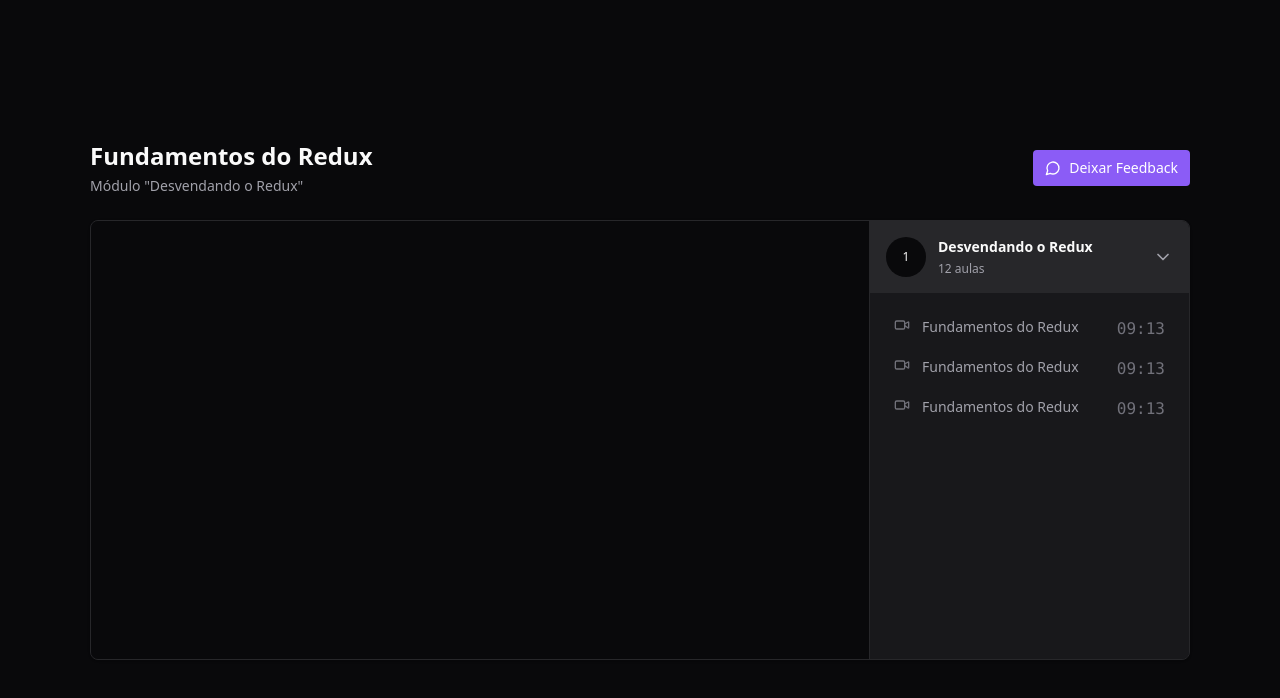
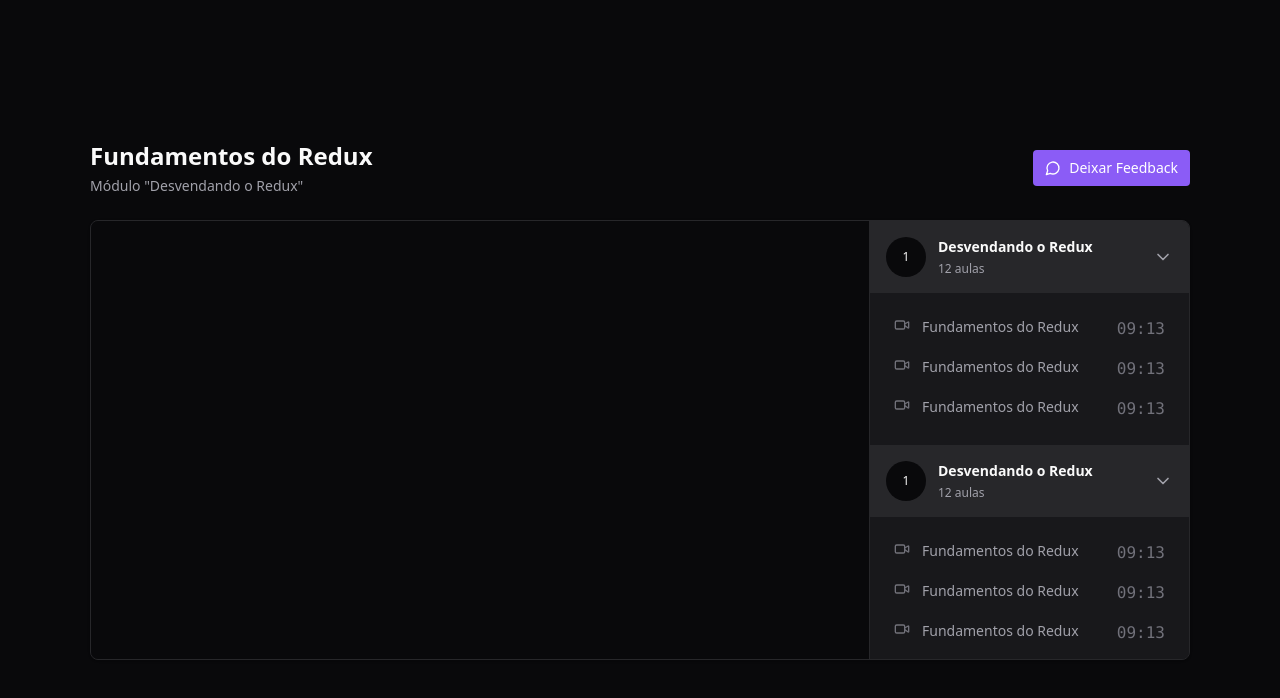
Before and after one commit to Israelkilday/react-redux-zustand, a React (Vite) app: page / in a window 1280 px wide. Shown: the top 698 px of the page. Built offline with nearby package versions, Linux system fonts and the light colour scheme.

Commit message:
chore: add  tailwind-scrollbar

```diff
--- a/package.json
+++ b/package.json
@@ -32,6 +32,7 @@
     "git-commit-msg-linter": "^5.0.8",
     "prettier": "^3.3.2",
     "prettier-plugin-tailwindcss": "^0.6.5",
+    "tailwind-scrollbar": "^3.1.0",
     "tailwindcss": "^3.4.4",
     "typescript": "^5.2.2",
     "vite": "^5.2.0"
--- a/src/pages/Player.tsx
+++ b/src/pages/Player.tsx
@@ -20,7 +20,7 @@
           </button>
         </div>
 
-        <main className="relative flex overflow-hidden rounded-lg border border-zinc-800 bg-zinc-900 shadow">
+        <main className="relative flex overflow-hidden rounded-lg border border-zinc-800 bg-zinc-900 pr-80 shadow">
           <div className="flex-1">
             <div className="aspect-video w-full bg-zinc-950">
               <ReactPlayer
@@ -32,7 +32,89 @@
             </div>
           </div>
 
-          <aside className="w-80 border-l border-zinc-800 bg-zinc-900">
+          <aside className="absolute bottom-0 right-0 top-0 w-80 overflow-y-scroll border-l border-zinc-800 bg-zinc-900">
+            <div>
+              <button className="flex w-full items-center gap-3 bg-zinc-800 p-4">
+                <div className="flex h-10 w-10 items-center justify-center rounded-full bg-zinc-950 text-xs">
+                  1
+                </div>
+
+                <div className="flex flex-col gap-1 text-left">
+                  <strong className="text-sm">Desvendando o Redux</strong>
+                  <span className="text-xs text-zinc-400">12 aulas</span>
+                </div>
+
+                <ChevronDown className="ml-auto h-5 w-5 text-zinc-400" />
+              </button>
+
+              <nav className="relative flex flex-col gap-4 p-6">
+                <button className="items flex gap-3 text-sm text-zinc-400">
+                  <Video className="h-4 w-4 text-zinc-500" />
+                  <span>Fundamentos do Redux</span>
+                  <span className="ml-auto font-mono text-base text-zinc-500">
+                    09:13
+                  </span>
+                </button>
+
+                <button className="items flex gap-3 text-sm text-zinc-400">
+                  <Video className="h-4 w-4 text-zinc-500" />
+                  <span>Fundamentos do Redux</span>
+                  <span className="ml-auto font-mono text-base text-zinc-500">
+                    09:13
+                  </span>
+                </button>
+
+                <button className="items flex gap-3 text-sm text-zinc-400">
+                  <Video className="h-4 w-4 text-zinc-500" />
+                  <span>Fundamentos do Redux</span>
+                  <span className="ml-auto font-mono text-base text-zinc-500">
+                    09:13
+                  </span>
+                </button>
+              </nav>
+            </div>
+
+            <div>
+              <button className="flex w-full items-center gap-3 bg-zinc-800 p-4">
+                <div className="flex h-10 w-10 items-center justify-center rounded-full bg-zinc-950 text-xs">
+                  1
+                </div>
+
+                <div className="flex flex-col gap-1 text-left">
+                  <strong className="text-sm">Desvendando o Redux</strong>
+                  <span className="text-xs text-zinc-400">12 aulas</span>
+                </div>
+
+                <ChevronDown className="ml-auto h-5 w-5 text-zinc-400" />
+              </button>
+
+              <nav className="relative flex flex-col gap-4 p-6">
+                <button className="items flex gap-3 text-sm text-zinc-400">
+                  <Video className="h-4 w-4 text-zinc-500" />
+                  <span>Fundamentos do Redux</span>
+                  <span className="ml-auto font-mono text-base text-zinc-500">
+                    09:13
+                  </span>
+                </button>
+
+                <button className="items flex gap-3 text-sm text-zinc-400">
+                  <Video className="h-4 w-4 text-zinc-500" />
+                  <span>Fundamentos do Redux</span>
+                  <span className="ml-auto font-mono text-base text-zinc-500">
+                    09:13
+                  </span>
+                </button>
+
+                <button className="items flex gap-3 text-sm text-zinc-400">
+                  <Video className="h-4 w-4 text-zinc-500" />
+                  <span>Fundamentos do Redux</span>
+                  <span className="ml-auto font-mono text-base text-zinc-500">
+                    09:13
+                  </span>
+                </button>
+              </nav>
+            </div>
+
             <div>
               <button className="flex w-full items-center gap-3 bg-zinc-800 p-4">
                 <div className="flex h-10 w-10 items-center justify-center rounded-full bg-zinc-950 text-xs">
```
Also changed, not shown: 1 other file (tests, documents, lock files or other folders).
